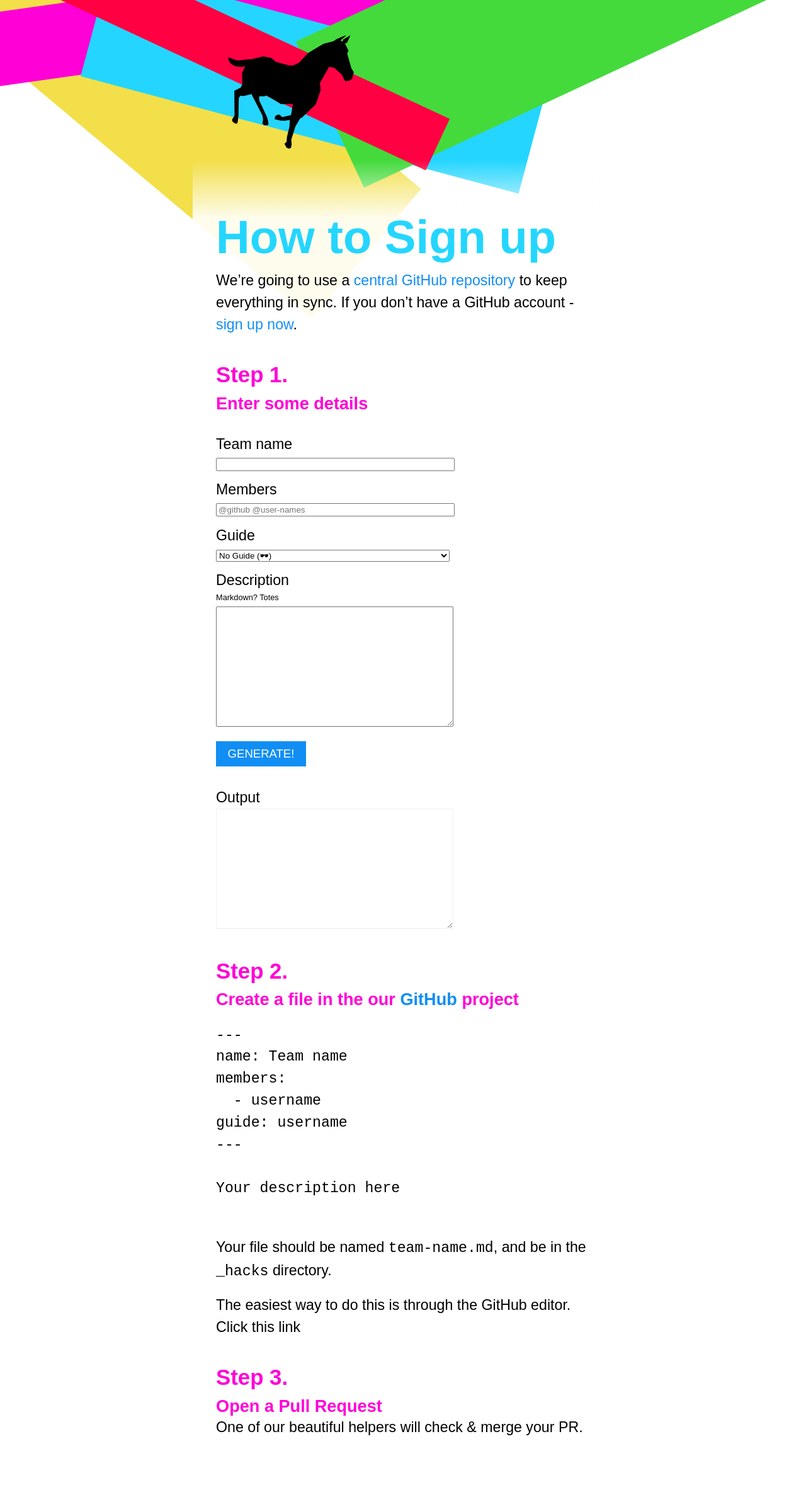
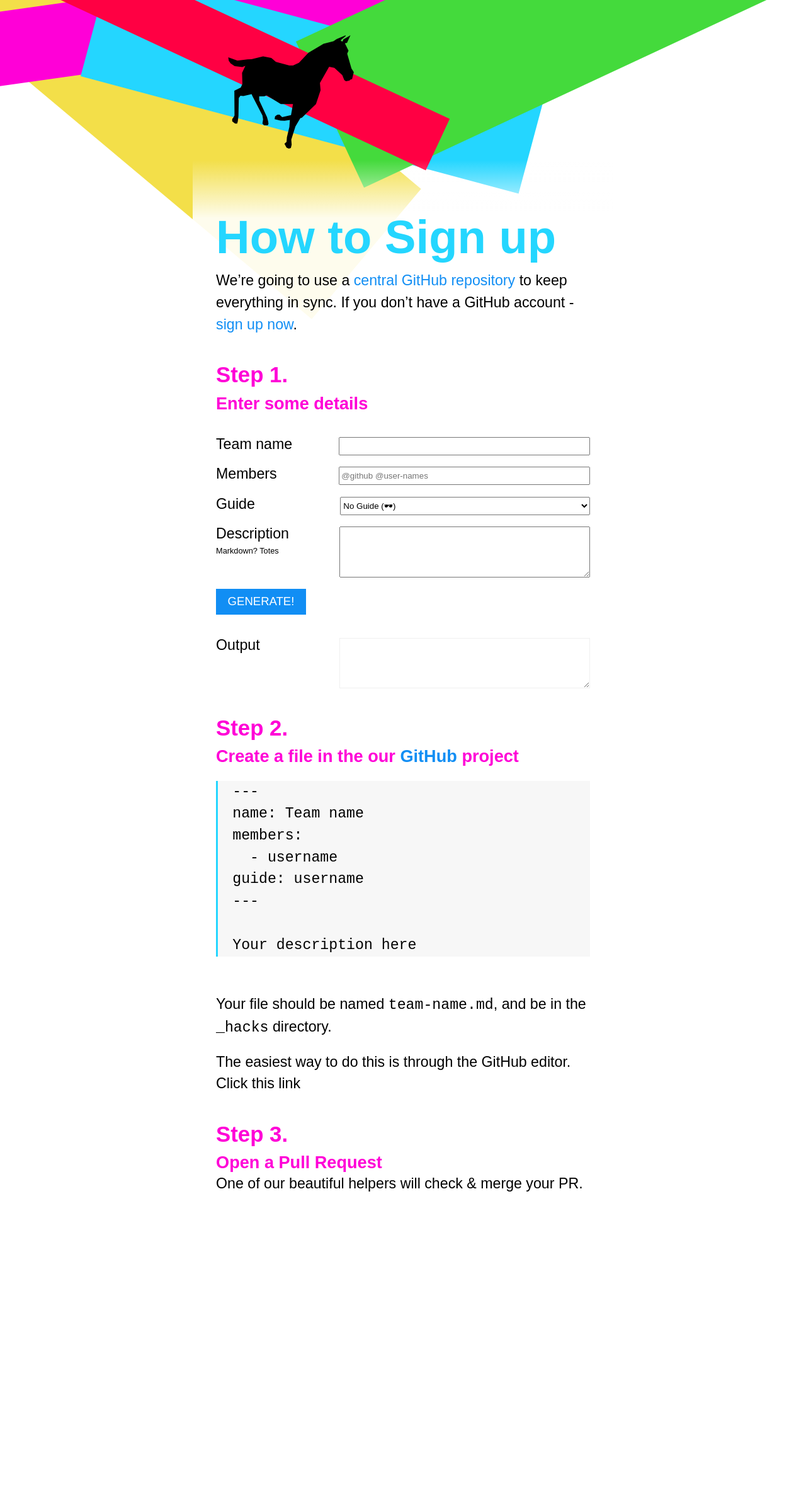
Before and after one commit to jsoxford/hack, a Jekyll site: the page built from entry.md, in a window 1280 px wide. Shown: the whole page at 63% size. Built offline with Jekyll 4.4.1, drawn with Linux system fonts in a browser that asks for light colours; our own code applies the rules of GitHub Pages for plain Markdown files; after the commit the page ends 1971 px from its top, so only the background shows below that.

Commit message:
Styling the submit form

```diff
--- a/assets/style.scss
+++ b/assets/style.scss
@@ -169,6 +169,7 @@
   .field {
     margin: 0;
     line-height: 1;
+    display: flex;
 
     + .field {
       margin-top: 1rem;
@@ -176,11 +177,13 @@
     label {
       display: block;
       margin-bottom: .25em;
+      flex: 1;
     }
     input, select, textarea {
       margin: 0;
       width: 20rem;
       max-width: 100%;
+      flex: 2
     }
     input {
 
@@ -189,7 +192,7 @@
 
     }
     textarea {
-      height: 10rem;
+      height: 4rem;
     }
   }
   button,
@@ -229,3 +232,10 @@
     border-radius: 50%;
   }
 }
+
+
+.file-content {
+  background: #f7f7f7;
+  padding: 0 1em;
+  border-left: 3px solid $cyan;
+}
```
